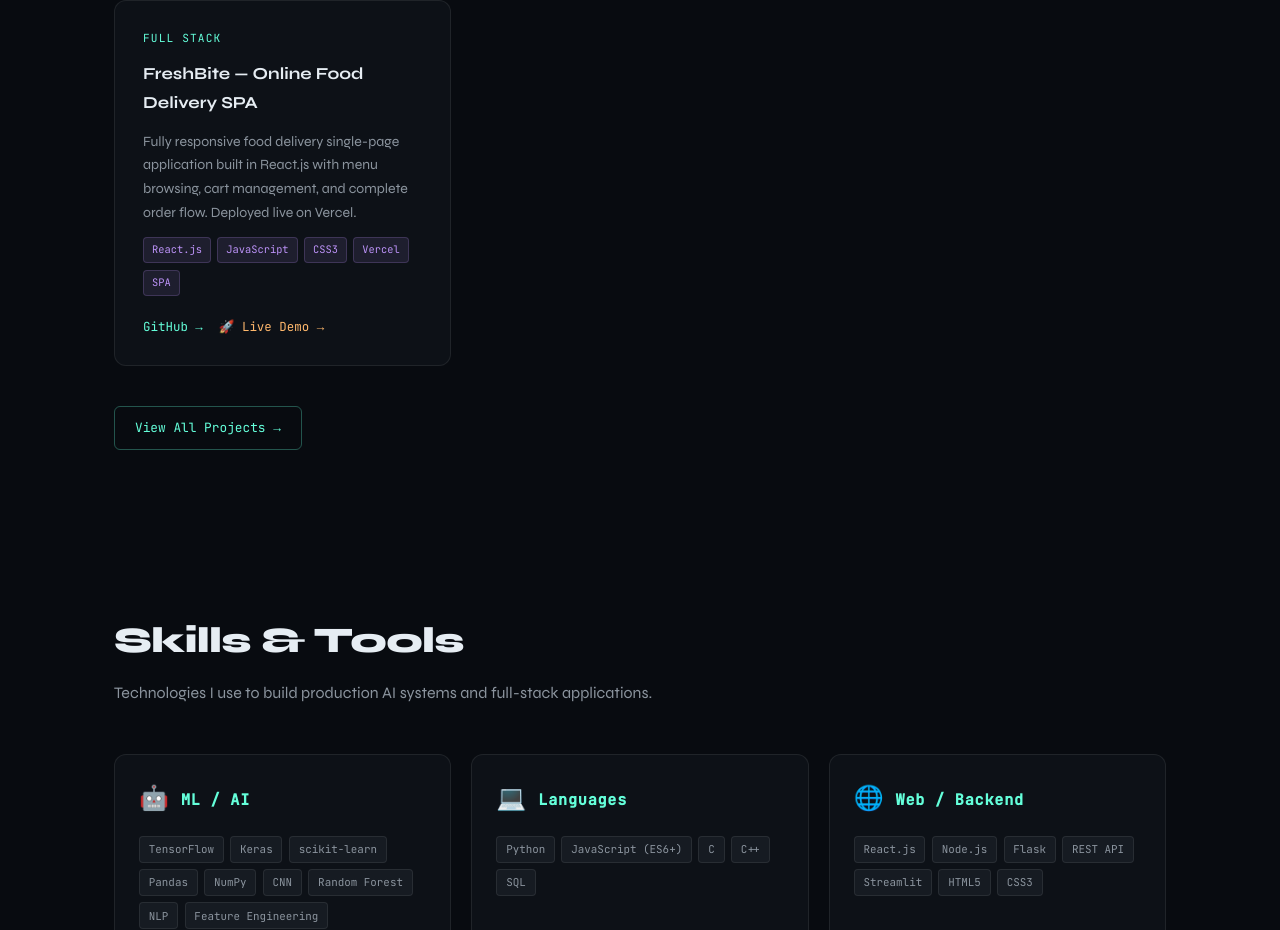
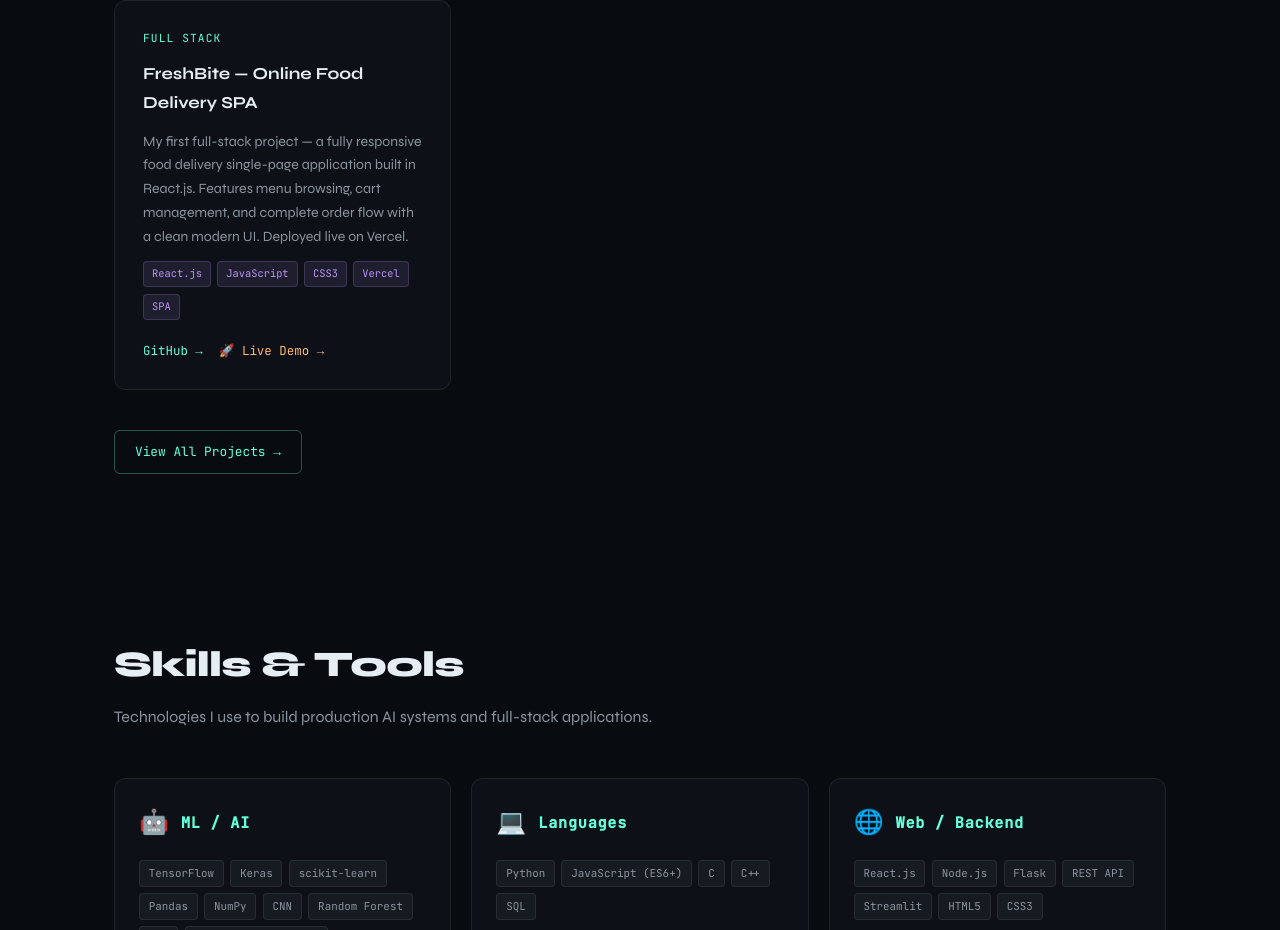
Before and after one commit to Harshkumarpandey07/portfolio, a React (Vite) app: page / in a window 1280 px wide. Shown: the part 1732-2662 px from the top of the page. Built offline with nearby package versions, Linux system fonts and the light colour scheme.

Commit message:
add FreshBite project with live demo

```diff
--- a/src/data/projects.js
+++ b/src/data/projects.js
@@ -40,11 +40,11 @@ export const projects = [
     title: "FreshBite — Online Food Delivery SPA",
     slug: "freshbite-food-delivery",
     description:
-      "Fully responsive food delivery single-page application built in React.js with menu browsing, cart management, and complete order flow. Deployed live on Vercel.",
+      "My first full-stack project — a fully responsive food delivery single-page application built in React.js. Features menu browsing, cart management, and complete order flow with a clean modern UI. Deployed live on Vercel.",
     tags: ["React.js", "JavaScript", "CSS3", "Vercel", "SPA"],
     category: "Full Stack",
-    github: "https://github.com/Harshkumarpandey07",
-    demo: "https://salarypredictionproject-lu6mlarosgwyp9me86zavz.streamlit.app/",
-    featured: false,
+    github: "https://github.com/Harshkumarpandey07/Online-Food-Delivery-Website",
+    demo: "https://freshbite-ruddy.vercel.app/",
+    featured: true,
   },
 ];
```
